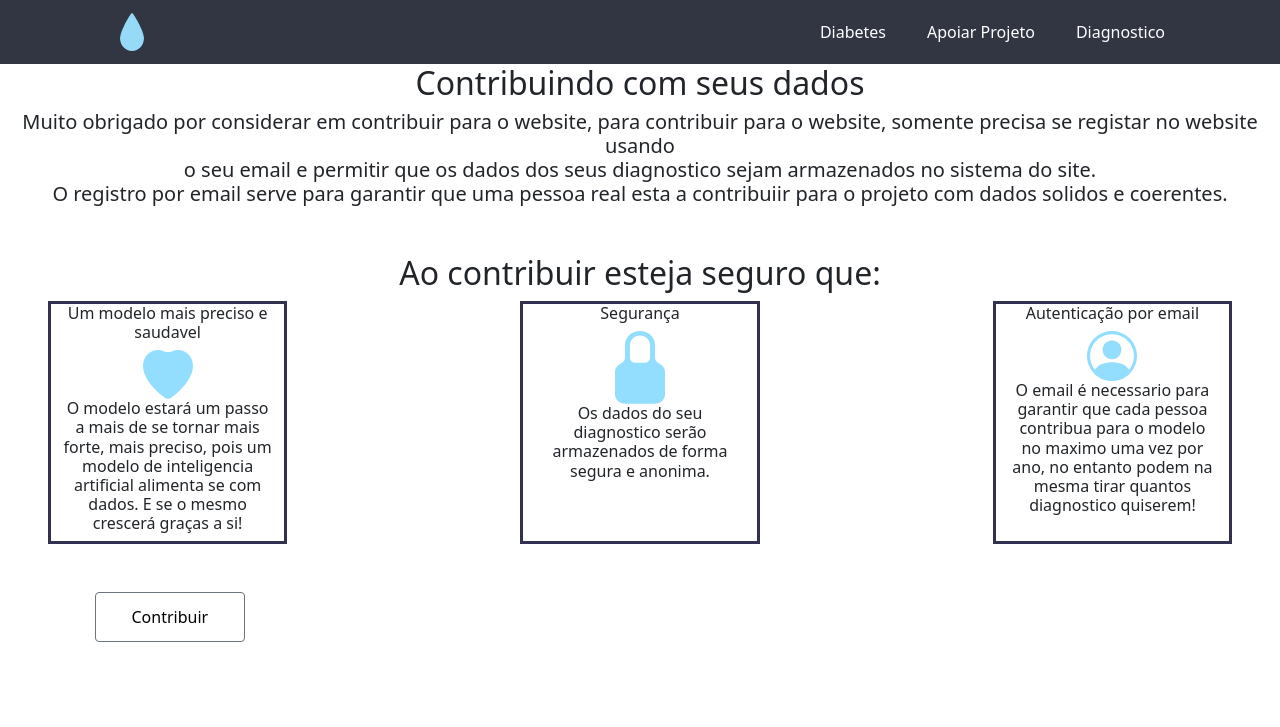
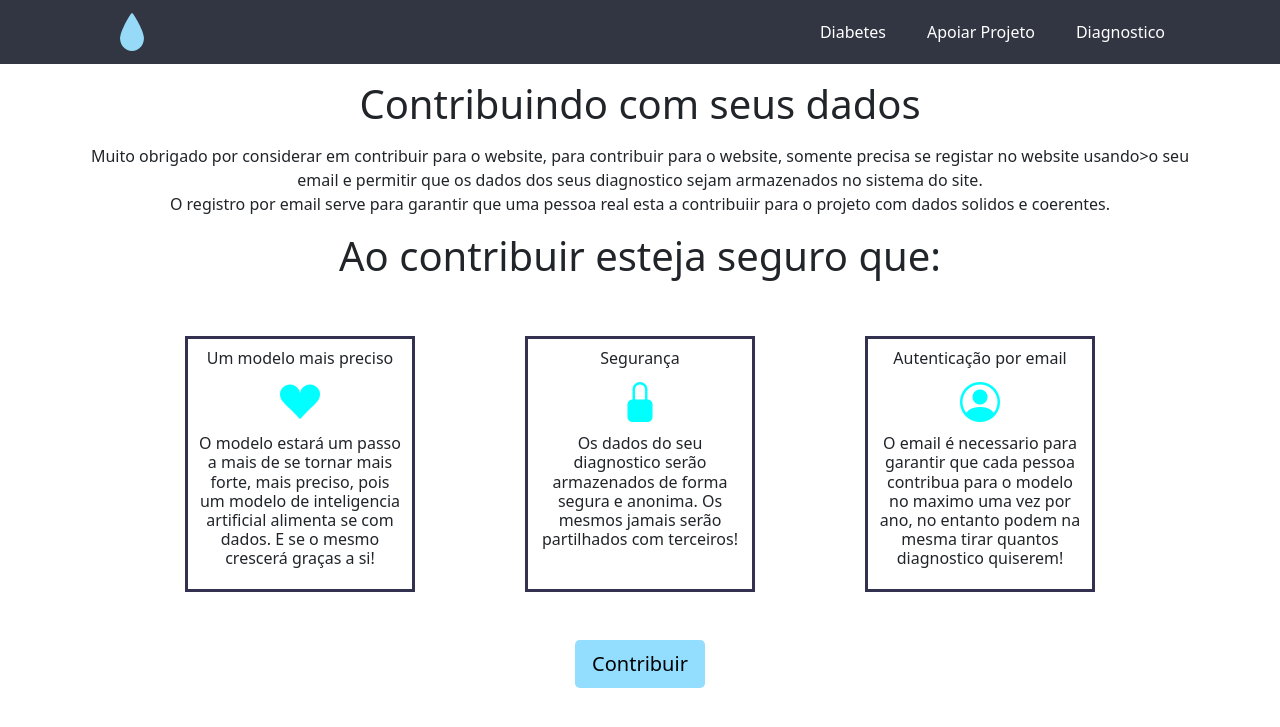
Before and after one commit to ValdoMpinga/DiabetesMellitus, a Django app: page /projectsupport in a window 1280 px wide. Shown: the top 727 px of the page. Run offline with Django 4.2, Linux system fonts and the light colour scheme; some libraries are stand-ins or nearby versions.

Commit message:
feat: Suport page done!

```diff
--- /dev/null
+++ b/diabetes_predictor/static/styles/pages/project_support/project_support.css
@@ -0,0 +1,26 @@
+.col-lg
+{
+    border: solid rgb(50, 50, 80) !important;
+    max-width: 230px !important;
+    max-height: 300px !important;
+    padding: 10px !important;
+}
+
+.bi
+{
+   color: aqua !important;
+   margin-top: 5px !important;
+}
+
+h6{
+    margin-bottom: 10px !important;
+}
+
+
+.btn
+{
+    background-color: #93DEFF !important;
+    color: black !important;
+    font-weight: bold;
+
+}
--- a/diabetes_predictor/templates/components/head.html
+++ b/diabetes_predictor/templates/components/head.html
@@ -1,25 +1,40 @@
+{% load static %}
 <head>
-       <meta charset="UTF-8">
-    <meta http-equiv="X-UA-Compatible" content="IE=edge">
-    <meta name="viewport" content="width=device-width, initial-scale=1.0">
-    <link href="https://cdn.jsdelivr.net/npm/bootstrap@5.1.3/dist/css/bootstrap.min.css" rel="stylesheet"
-        integrity="sha384-1BmE4kWBq78iYhFldvKuhfTAU6auU8tT94WrHftjDbrCEXSU1oBoqyl2QvZ6jIW3" crossorigin="anonymous" />
+  <meta charset="UTF-8" />
+  <meta http-equiv="X-UA-Compatible" content="IE=edge" />
+  <meta name="viewport" content="width=device-width, initial-scale=1.0" />
+  <link
+    href="https://cdn.jsdelivr.net/npm/bootstrap@5.1.3/dist/css/bootstrap.min.css"
+    rel="stylesheet"
+    integrity="sha384-1BmE4kWBq78iYhFldvKuhfTAU6auU8tT94WrHftjDbrCEXSU1oBoqyl2QvZ6jIW3"
+    crossorigin="anonymous"
+  />
+  <link rel="stylesheet" href="https://cdn.jsdelivr.net/npm/bootstrap-icons@1.3.0/font/bootstrap-icons.css">
+  <link rel="icon" href="{% static '/images/Logo.png' %}" />
   <style>
     .navBarColor {
       background-color: #323643 !important;
     }
   </style>
-    <script src="https://cdn.jsdelivr.net/npm/bootstrap@5.2.0-beta1/dist/js/bootstrap.bundle.min.js"
+  <script
+    src="https://cdn.jsdelivr.net/npm/bootstrap@5.2.0-beta1/dist/js/bootstrap.bundle.min.js"
     integrity="sha384-pprn3073KE6tl6bjs2QrFaJGz5/SUsLqktiwsUTF55Jfv3qYSDhgCecCxMW52nD2"
-      crossorigin="anonymous"></script>
-       <script src="https://kit.fontawesome.com/1c05671f0e.js" crossorigin="anonymous"></script>
+    crossorigin="anonymous"
+  ></script>
+  <script
+    src="https://kit.fontawesome.com/1c05671f0e.js"
+    crossorigin="anonymous"
+  ></script>
 
-   <link rel="stylesheet" href="static/style.css">
+  <link rel="stylesheet" href="static/style.css" />
   <style>
     .disableDiv {
       display: none;
     }
   </style>
-  <link href="//netdna.bootstrapcdn.com/font-awesome/3.2.1/css/font-awesome.css" rel="stylesheet">
-    <title>WRLD</title>
+  <link
+    href="//netdna.bootstrapcdn.com/font-awesome/3.2.1/css/font-awesome.css"
+    rel="stylesheet"
+  />
+  <title>Diabetes</title>
 </head>
--- a/diabetes_predictor/templates/project_support/project_support.html
+++ b/diabetes_predictor/templates/project_support/project_support.html
@@ -1,60 +1,71 @@
+{% load static %}
 <!DOCTYPE html>
 <html lang="en">
+    <head>
+        <link rel="stylesheet" href="{% static '/styles/pages/project_support/project_support.css' %}" />
         {% include '../components/head.html' %}
+    </head>
 <body>
        {% include '../components/navBar.html' %}
-    <div style="text-align: center;">
-        <h2>Contribuindo com seus dados</h2>
-        <h5>Muito obrigado por considerar em contribuir para o website,  para contribuir para o website, somente precisa  se registar no website usando<br>o seu email  e permitir que os dados dos seus diagnostico sejam armazenados no sistema do site.<br>
-            O registro por email serve para garantir que uma pessoa real esta a contribuiir para o projeto com dados solidos e coerentes.</h5>
+    <main>
+        <div class="container">
+            <section class="text-center">
+                <h1 class="mt-3 " >Contribuindo com seus dados</h1>
+                <p class="mt-3 ">
+                    Muito obrigado por considerar em contribuir para o website,  para contribuir para o website, somente precisa  se registar no website usando>o seu email  e permitir que os dados dos seus diagnostico sejam armazenados no sistema do site. <br>
+                     O registro por email serve para garantir que uma pessoa real esta a contribuiir para o projeto com dados solidos e coerentes.
+                </p class="mt-5 ">
+                  <h1 >Ao contribuir esteja seguro que:</h1>
+            </section>
+
+            <section class="p-5">
+                <div class="container">
+                    <div class="row text-center g-4">
+
+                        <div class="col-lg mx-auto" >
+                            <h6>Um modelo mais preciso</h6>
+
+                            <div class="h1">
+                                <i class="bi bi-suit-heart-fill"></i>
                             </div>
-    <div class="row m-xl-5"  style="text-align: center; ">
-        <h2 style="">Ao contribuir esteja seguro que:</h2>
-        <div class="col" style="border: solid rgb(50, 50, 80); max-width: 280px ;  ">
-            <h6>Um modelo mais preciso e saudavel</h6>
-            <svg width="50" height="49" viewBox="0 0 50 49" fill="none" xmlns="http://www.w3.org/2000/svg">
-                <path fill-rule="evenodd" clip-rule="evenodd" d="M20.603 1.16264C23.2851 2.3733 26.7149 2.37332 29.397 1.16257C44.3282 -5.5777 67.8644 17.907 27.8881 47.9006C26.1977 49.1689 23.8022 49.1689 22.1118 47.9007C-17.8643 17.9099 5.6718 -5.57709 20.603 1.16264Z" fill="#93DEFF"/>
-            </svg>
-            <h6>O modelo estará um passo a mais  de se tornar mais forte, mais preciso, pois um modelo de inteligencia artificial alimenta se com dados. E se o mesmo crescerá graças a si!
-            </h6>
+
+                            <h6>O modelo estará um passo a mais  de se tornar mais forte, mais preciso, pois um modelo de inteligencia artificial alimenta se com dados. E se o mesmo crescerá graças a si!</h6>
 
                         </div>
-        <div class="col"></div>
-        <div class="col" style="border: solid rgb(50, 50, 80); max-width: 280px ;">
+
+                        <div class="col-lg mx-auto security-class">
                             <h6>Segurança</h6>
-            <svg width="50" height="73" viewBox="0 0 50 73" fill="none" xmlns="http://www.w3.org/2000/svg">
-                <path d="M25 4.54109C27.6522 4.54109 30.1957 5.49796 32.0711 7.2012C33.9464 8.90443 35 11.2145 35 13.6233V26.7876C35 29.549 32.7614 31.7876 30 31.7876H20C17.2386 31.7876 15 29.549 15 26.7876V13.6233C15 11.2145 16.0536 8.90443 17.9289 7.2012C19.8043 5.49796 22.3478 4.54109 25 4.54109ZM44.8256 32.9151C42.3561 31.6794 40 29.549 40 26.7876V13.6233C40 10.0101 38.4197 6.54502 35.6066 3.99016C32.7936 1.4353 28.9782 0 25 0C21.0218 0 17.2064 1.4353 14.3934 3.99016C11.5804 6.54502 10 10.0101 10 13.6233V26.7876C10 29.549 7.6439 31.6794 5.17436 32.9151C4.35736 33.3238 3.60033 33.838 2.92893 34.4477C1.05357 36.151 0 38.4611 0 40.8698V63.5752C0 65.984 1.05357 68.2941 2.92893 69.9973C4.8043 71.7005 7.34784 72.6574 10 72.6574H40C42.6522 72.6574 45.1957 71.7005 47.0711 69.9973C48.9464 68.2941 50 65.984 50 63.5752V40.8698C50 38.4611 48.9464 36.151 47.0711 34.4477C46.3997 33.838 45.6426 33.3238 44.8256 32.9151Z" fill="#93DEFF"/>
-            </svg>
-            <h6>Os dados do seu diagnostico serão armazenados de forma segura e anonima.</h6>
+                                <div class="h1">
+
+                                <i class="bi bi-lock-fill"></i>
                             </div>
-        <div class="col"></div>
-        <div class="col" style="border: solid rgb(50, 50, 80); max-width: 280px ;">
+                            <h6>Os dados do seu diagnostico serão armazenados de forma segura e anonima. Os mesmos jamais serão partilhados com terceiros!</h6>
+                        </div>
+
+                        <div class="col-lg mx-auto">
                             <h6>Autenticação por email</h6>
-            <svg width="50" height="50" viewBox="0 0 50 50" fill="none" xmlns="http://www.w3.org/2000/svg">
-                <path d="M34.375 18.75C34.375 21.2364 33.3873 23.621 31.6291 25.3791C29.871 27.1373 27.4864 28.125 25 28.125C22.5136 28.125 20.129 27.1373 18.3709 25.3791C16.6127 23.621 15.625 21.2364 15.625 18.75C15.625 16.2636 16.6127 13.879 18.3709 12.1209C20.129 10.3627 22.5136 9.375 25 9.375C27.4864 9.375 29.871 10.3627 31.6291 12.1209C33.3873 13.879 34.375 16.2636 34.375 18.75Z" fill="#93DEFF"/>
-                <path fill-rule="evenodd" clip-rule="evenodd" d="M0 25C0 18.3696 2.63392 12.0107 7.32233 7.32233C12.0107 2.63392 18.3696 0 25 0C31.6304 0 37.9893 2.63392 42.6777 7.32233C47.3661 12.0107 50 18.3696 50 25C50 31.6304 47.3661 37.9893 42.6777 42.6777C37.9893 47.3661 31.6304 50 25 50C18.3696 50 12.0107 47.3661 7.32233 42.6777C2.63392 37.9893 0 31.6304 0 25ZM25 3.125C20.8806 3.12522 16.8449 4.28863 13.3575 6.48134C9.87012 8.67404 7.07276 11.8069 5.28739 15.5194C3.50202 19.2318 2.80121 23.3729 3.26562 27.4661C3.73003 31.5593 5.34079 35.4382 7.9125 38.6562C10.1313 35.0812 15.0156 31.25 25 31.25C34.9844 31.25 39.8656 35.0781 42.0875 38.6562C44.6592 35.4382 46.27 31.5593 46.7344 27.4661C47.1988 23.3729 46.498 19.2318 44.7126 15.5194C42.9272 11.8069 40.1299 8.67404 36.6425 6.48134C33.1551 4.28863 29.1194 3.12522 25 3.125Z" fill="#93DEFF"/>
-            </svg>
+                                <div class="h1">
+
+                                <i class="bi bi-person-circle"></i>
+                            </div>
                              <h6>O email é necessario para garantir que cada pessoa contribua para o modelo no maximo uma vez por ano, no entanto podem na mesma tirar quantos diagnostico quiserem!</h6>
                          </div>
+
                     </div>
-
-
-  <div class="row m-xl-5">
-    <div class="col-5">
-    </div>
-    <!-- <div class="col-1" style="padding-left: 3%;">
-      <button style="color: black; height: 50px; width: 150px;" onclick="location.href='login' " type="button" class="btn btn-outline-secondary">Contribuir</button>
-    </div> -->
-    <form method="post" action="">
-        {%csrf_token%}
-        <div class="col-1" style="padding-left: 3%;">
-          <button style="color: black; height: 50px; width: 150px;"  type="submit" class="btn btn-outline-secondary">Contribuir</button>
-        </div>
-    </form>
-    <div class="col-9">
 
                     </div>
                 </div>
+            </section>
+
+            <section class="text-center">
+                <button class="btn btn-lg mb-3">Contribuir</button>
+            </section>
+
+
+        </div>
+
+    </main>
+<body>
 
 </body>
 </html>
```
Also changed, not shown: diabetes_predictor/static/styles/pages/home/home.css (+12 -6 lines), diabetes_predictor/templates/diabetes/algo.html (deleted, +0 -12 lines), diabetes_predictor/static/images/Logo.png (added). Lines whose indentation alone changed are shown as unchanged.
